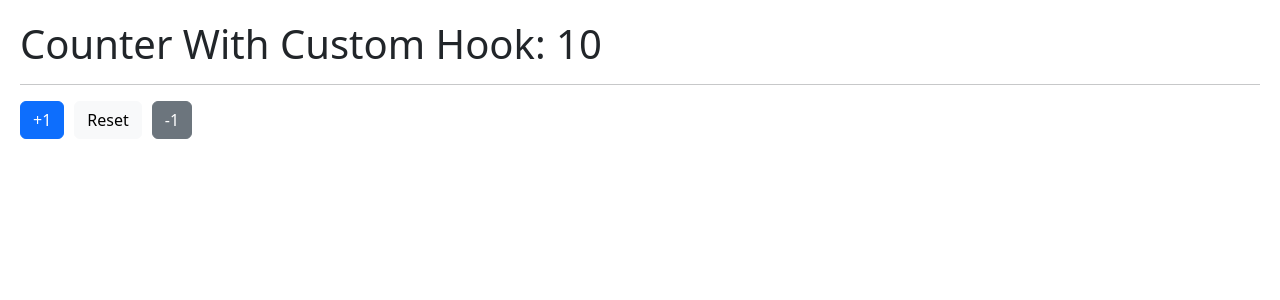
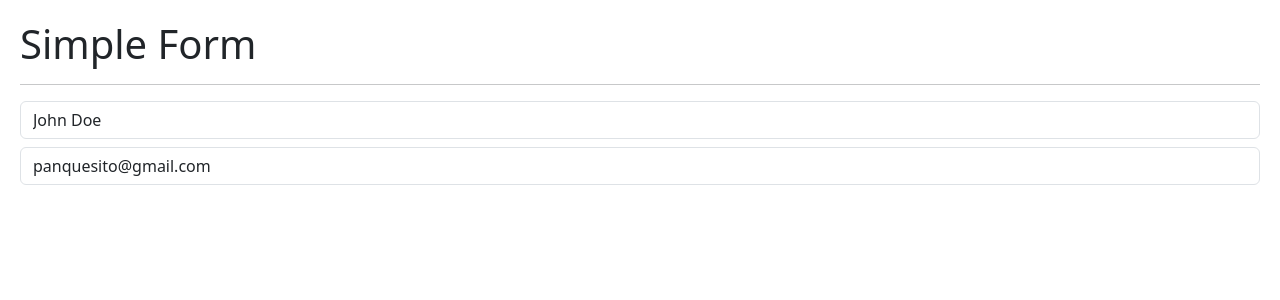
Before and after one commit to C3SC0-V4113/Hooks-App, a React (Vite) app: page / in a window 1280 px wide. Shown: the top 300 px of the page. Built offline with nearby package versions, Linux system fonts and the light colour scheme.

Commit message:
Simple Form beginning useEffect

```diff
--- /dev/null
+++ b/src/02-useEffect/SimpleForm.jsx
@@ -0,0 +1,41 @@
+import { useState } from "react";
+
+export const SimpleForm = () => {
+  const [formState, setFormState] = useState({
+    username: "John Doe",
+    email: "panquesito@gmail.com",
+  });
+
+  const { username, email } = formState;
+
+  const onInputChange = ({ target }) => {
+    const { name, value } = target;
+    setFormState({
+      ...formState,
+      [name]: value,
+    });
+  };
+
+  return (
+    <>
+      <h1>Simple Form</h1>
+      <hr />
+      <input
+        type="text"
+        className="form-control"
+        placeholder="Username"
+        name="username"
+        value={username}
+        onChange={onInputChange}
+      />
+      <input
+        type="email"
+        className="form-control mt-2"
+        placeholder="cesco@example.com"
+        name="email"
+        value={email}
+        onChange={onInputChange}
+      />
+    </>
+  );
+};
--- a/src/main.jsx
+++ b/src/main.jsx
@@ -3,7 +3,8 @@
 
 // import { HooksApp } from "./HooksApp";
 // import { CounterApp } from "./01-useState/CounterApp";
-import { CounterWithCustomHook } from "./01-useState/CounterWithCustomHook";
+// import { CounterWithCustomHook } from "./01-useState/CounterWithCustomHook";
+import { SimpleForm } from "./02-useEffect/SimpleForm";
 
 import "./index.css";
 
@@ -11,6 +12,7 @@
   <React.StrictMode>
     {/* <HooksApp /> */}
     {/* <CounterApp /> */}
-    <CounterWithCustomHook />
+    {/* <CounterWithCustomHook /> */}
+    <SimpleForm />
   </React.StrictMode>
 );
```
